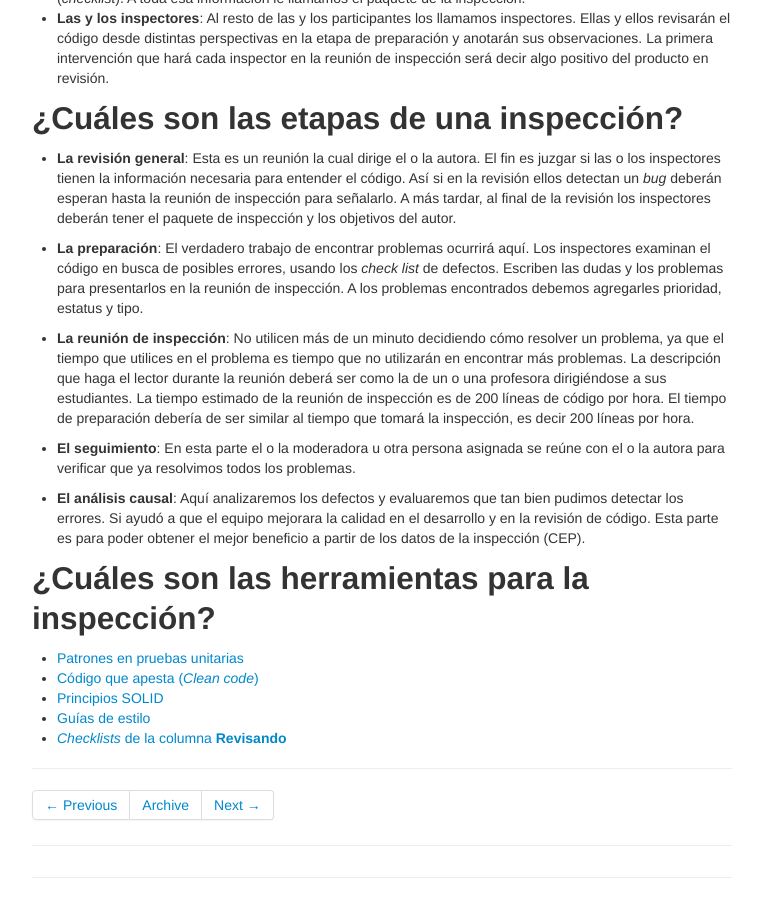
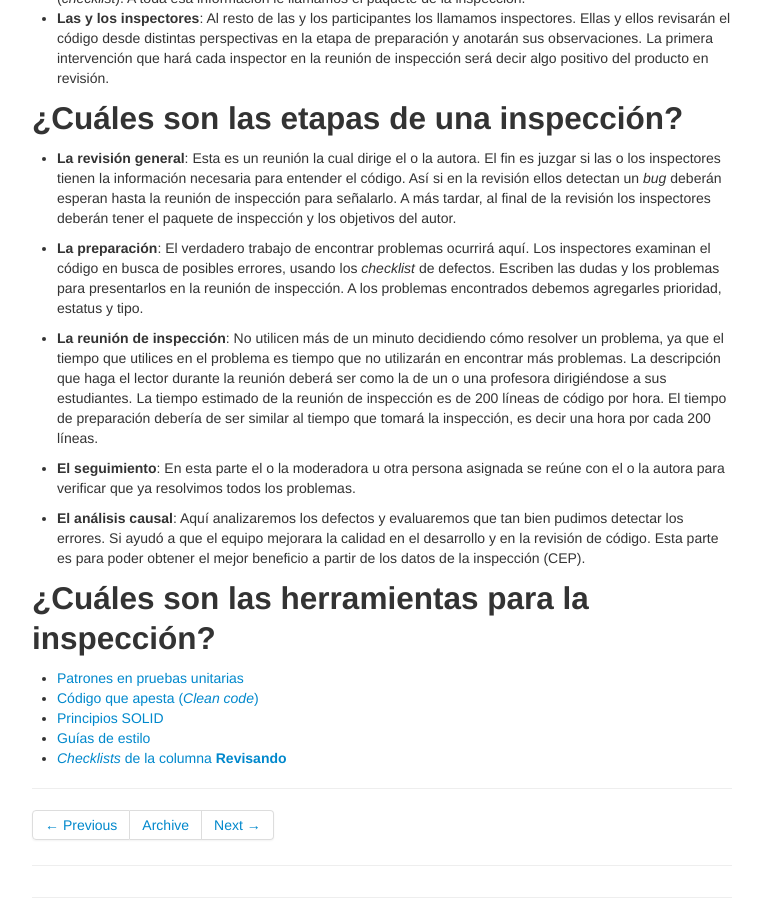
Before and after one commit to LizethMReyes/islasgeci.github.io, a Jekyll site: the page built from _posts/2021-01-28-inspecciones.md, in a window 1280 px wide and 900 px high, scrolled down 774 px. Shown: the whole window, without its empty margins (258-1021 px from the left). Built offline with Jekyll 4.4.1, drawn with Linux system fonts in a browser that asks for light colours.

Commit message:
⚕️ Attend corrections from NR
Co-authored-by: Evaristo Rojas <evaristo.rojas@islas.org.mx>

```diff
--- a/_posts/2021-01-28-inspecciones.md
+++ b/_posts/2021-01-28-inspecciones.md
@@ -45,7 +45,7 @@ nuestro trabajo. A continuación hablaremos brevemente de esta revisión por par
   objetivos del autor.
 
 - **La preparación**: El verdadero trabajo de encontrar problemas ocurrirá aquí. Los inspectores
-  examinan el código en busca de posibles errores, usando los _check list_ de defectos. Escriben las
+  examinan el código en busca de posibles errores, usando los _checklist_ de defectos. Escriben las
   dudas y los problemas para presentarlos en la reunión de inspección. A los problemas encontrados
   debemos agregarles prioridad, estatus y tipo.
 
@@ -54,7 +54,7 @@ nuestro trabajo. A continuación hablaremos brevemente de esta revisión por par
   problemas. La descripción que haga el lector durante la reunión deberá ser como la de un o una
   profesora dirigiéndose a sus estudiantes. La tiempo estimado de la reunión de inspección es de 200
   líneas de código por hora. El tiempo de preparación debería de ser similar al tiempo que tomará la
-  inspección, es decir 200 líneas por hora.
+  inspección, es decir una hora por cada 200 líneas.
 
 - **El seguimiento**: En esta parte el o la moderadora u otra persona asignada se reúne con el o la autora para
   verificar que ya resolvimos todos los problemas.
```
